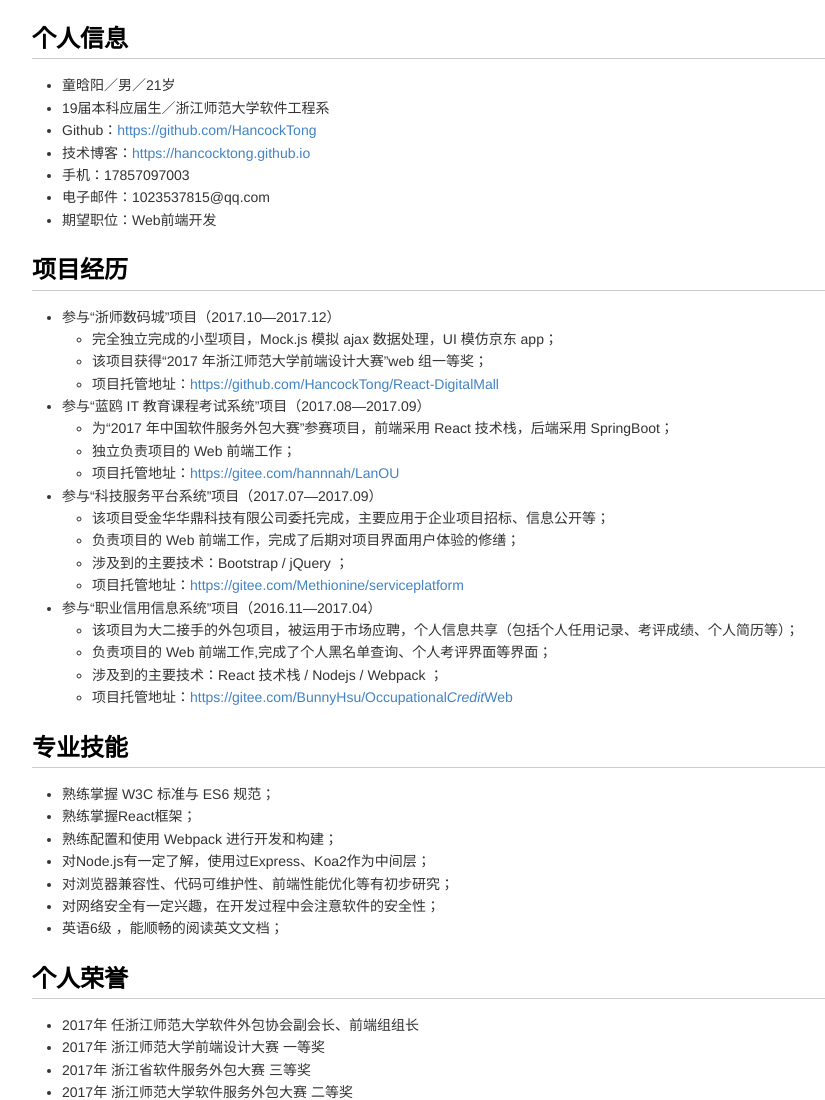
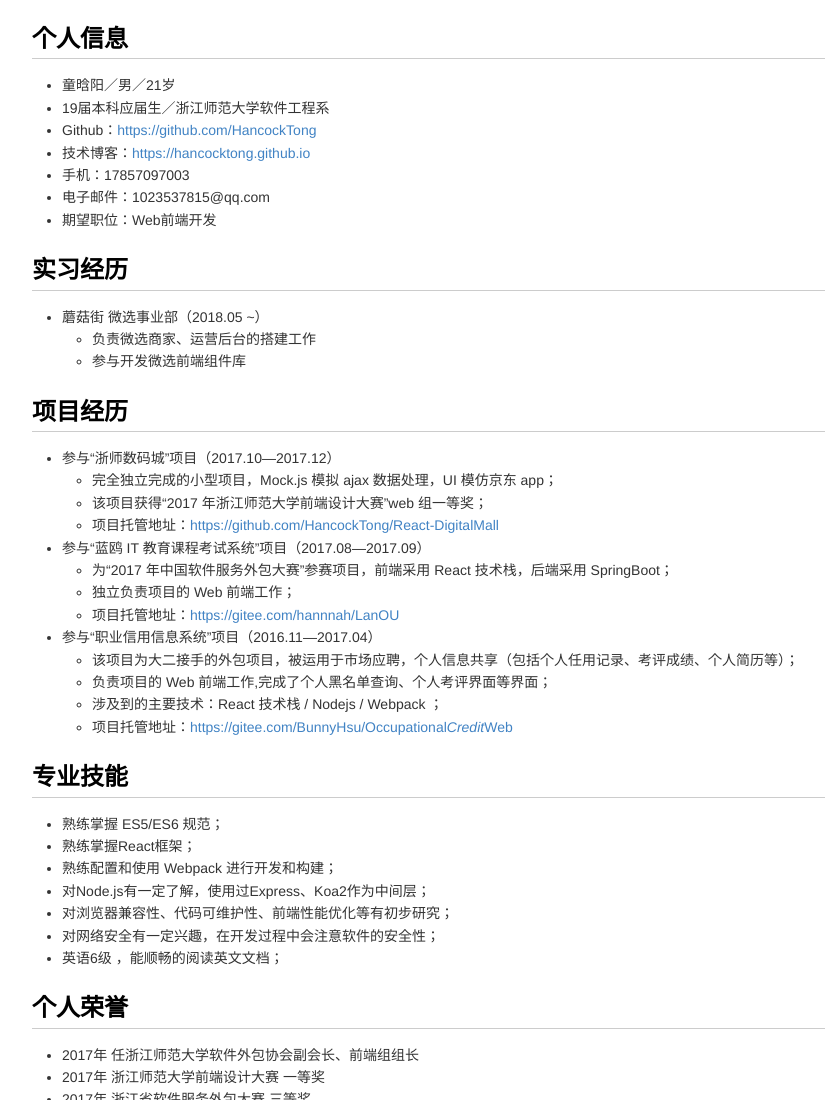
Before and after one commit to Hanck97/Resume, a plain HTML site: page index.html in a window 1280 px wide. Shown: the top 1100 px of the page, without its empty margins (128-953 px from the left). Drawn offline with Linux system fonts and the light colour scheme.

Commit message:
添加实习经历

```diff
--- a/index.html
+++ b/index.html
@@ -301,6 +301,16 @@ img {
 <li>电子邮件：1023537815@qq.com</li>
 <li>期望职位：Web前端开发</li>
 </ul>
+<h2>实习经历</h2>
+<ul>
+<li>
+蘑菇街 微选事业部（2018.05 ~）
+<ul>
+<li>负责微选商家、运营后台的搭建工作</li>
+<li>参与开发微选前端组件库</li>
+</ul>
+</li>
+</ul>
 <h2>项目经历</h2>
 <ul>
 <li>
@@ -320,15 +330,6 @@ img {
 </ul>
 </li>
 <li>
-参与“科技服务平台系统”项目（2017.07—2017.09）
-<ul>
-<li>该项目受金华华鼎科技有限公司委托完成，主要应用于企业项目招标、信息公开等；</li>
-<li>负责项目的 Web 前端工作，完成了后期对项目界面用户体验的修缮；</li>
-<li>涉及到的主要技术：Bootstrap / jQuery ；</li>
-<li>项目托管地址：<a href="https://gitee.com/Methionine/serviceplatform">https://gitee.com/Methionine/serviceplatform</a></li>
-</ul>
-</li>
-<li>
 参与“职业信用信息系统”项目（2016.11—2017.04）
 <ul>
 <li>该项目为大二接手的外包项目，被运用于市场应聘，个人信息共享（包括个人任用记录、考评成绩、个人简历等）；</li>
@@ -340,7 +341,7 @@ img {
 </ul>
 <h2>专业技能</h2>
 <ul>
-<li>熟练掌握 W3C 标准与 ES6 规范； </li>
+<li>熟练掌握 ES5/ES6 规范； </li>
 <li>熟练掌握React框架； </li>
 <li>熟练配置和使用 Webpack 进行开发和构建； </li>
 <li>对Node.js有一定了解，使用过Express、Koa2作为中间层；</li>
```
Also changed, not shown: 2 other files.
